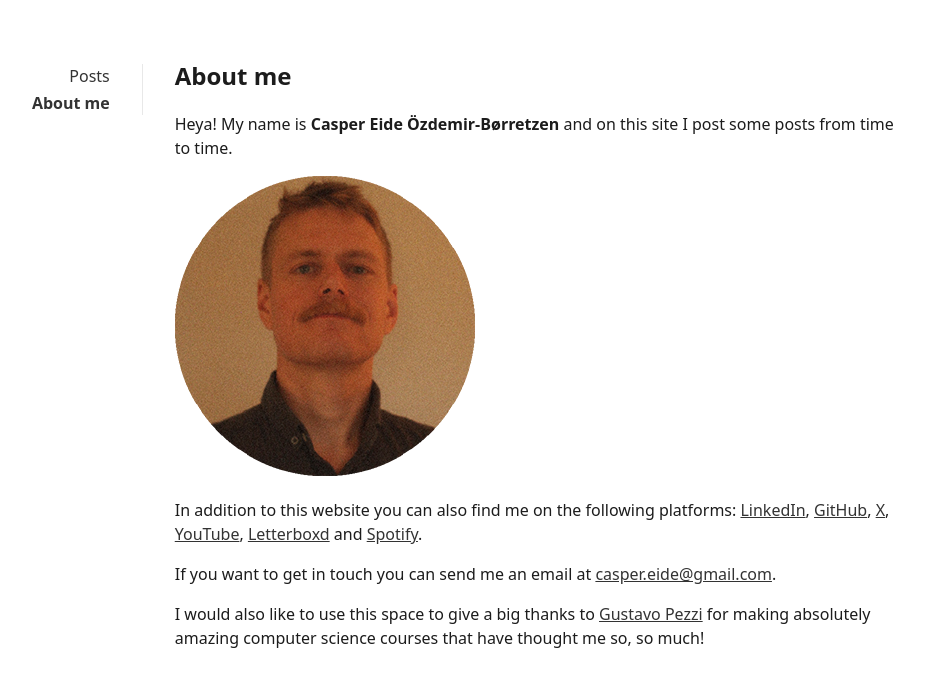
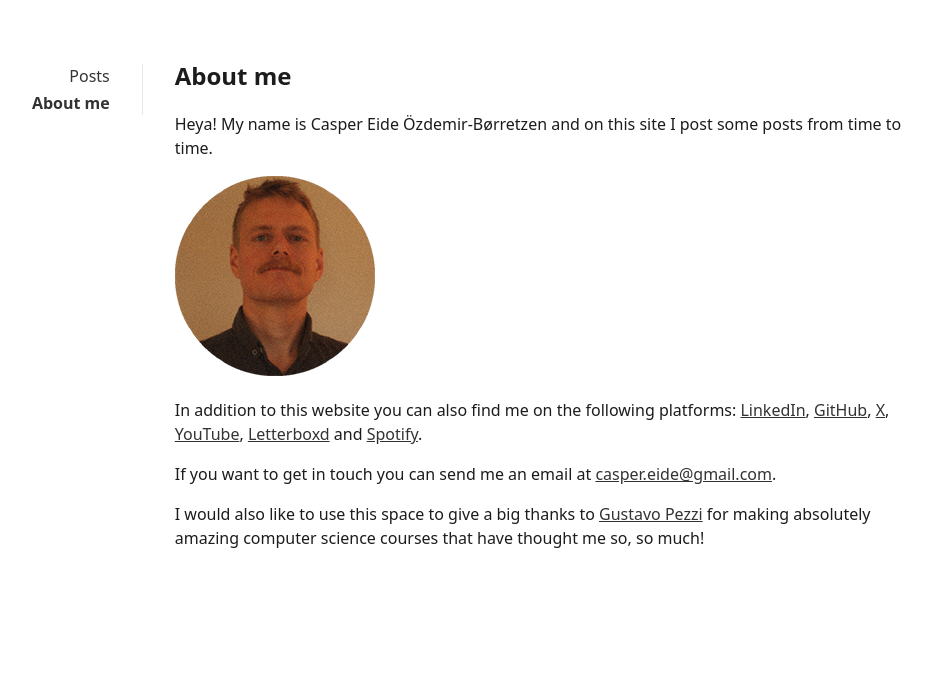
Before and after one commit to casper-borretzen/casper-borretzen.github.io, a Jekyll site: the page built from _pages/about.md, in a window 1280 px wide. Shown: the top 687 px of the page, without its empty margins (178-1110 px from the left). Built offline with Jekyll 4.4.1, drawn with Linux system fonts in a browser that asks for light colours.

Commit message:
portrait update

```diff
--- a/_pages/about.md
+++ b/_pages/about.md
@@ -3,9 +3,9 @@ layout: page
 title: About me
 ---
 
-Heya! My name is **Casper Eide Özdemir-Børretzen** and on this site I post some posts from time to time.
+Heya! My name is Casper Eide Özdemir-Børretzen and on this site I post some posts from time to time.
 
-![portrait](portrait_round_x300.png)
+![portrait](portrait_round_x200.png)
 
 In addition to this website you can also find me on the following platforms:
 [LinkedIn](https://linkedin.com/in/casperborretzen){:target="_blank"}, [GitHub](https://github.com/casper-borretzen){:target="_blank"}, [X](https://x.com/CasperBorretzen){:target="_blank"}, [YouTube](https://youtube.com/@CasperBorretzen){:target="_blank"}, [Letterboxd](https://letterboxd.com/CasperBorretzen){:target="_blank"} and [Spotify](https://open.spotify.com/user/conditionkill){:target="_blank"}.
```
Also changed, not shown: portrait_round_x200.png (added).
